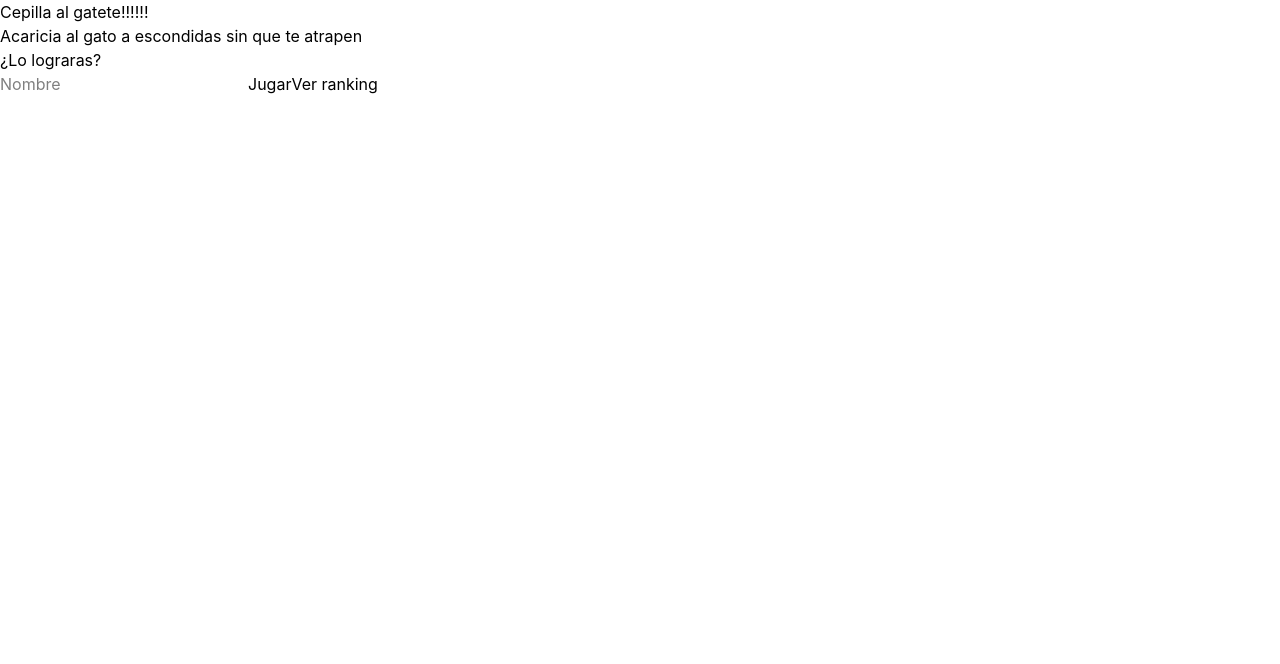
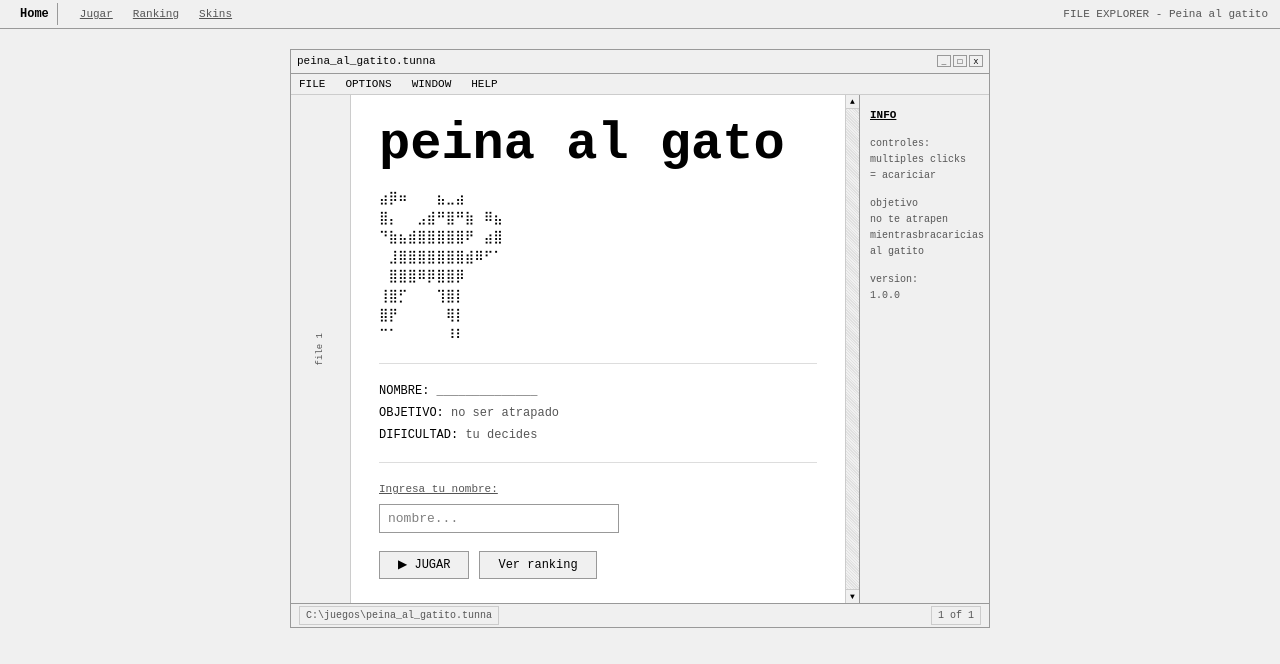
Before and after one commit to VanrougeK/gato-game, a React (Vite) app in the folder gato-cepillao/: page / in a window 1280 px wide. Shown: the top 664 px of the page. Built offline with nearby package versions, Linux system fonts and the light colour scheme.

Commit message:
Add style app.jsx

```diff
--- a/gato-cepillao/src/App.jsx
+++ b/gato-cepillao/src/App.jsx
@@ -13,18 +13,93 @@ export default function App() {
   const [skinActiva, setSkinActiva] = useState("default")
 
   return (
-    <div>
+    <div style={{background: "#f0f0f0", minHeight: "100vh", fontFamily: "monospace"}}>
+
+      {/* barrita de arriba */}
+      <div style={{background: "#f0f0f0", borderBottom: "1px solid #999", padding: "3px 12px", display: "flex", alignItems: "center", gap: "0"}}>
+        <span style={{fontSize: "12px", fontWeight: "bold", color: "#000", padding: "2px 8px", borderRight: "1px solid #999", marginRight: "12px"}}>Home</span>
+        <span onClick={() => namePlayer.trim() && setPantala("Juego")} style={{ fontSize: "11px", color: "#555", padding: "2px 10px", cursor: "pointer", textDecoration: "underline" }}>Jugar</span>
+        <span onClick={() => setPantala("Ranking")} style={{ fontSize: "11px", color: "#555", padding: "2px 10px", cursor: "pointer", textDecoration: "underline" }}>Ranking</span>
+        <span onClick={() => setPantala("Skins")} style={{ fontSize: "11px", color: "#555", padding: "2px 10px", cursor: "pointer", textDecoration: "underline" }}>Skins</span>
+        <span style={{ marginLeft: "auto", fontSize: "11px", color: "#555" }}>FILE EXPLORER - Peina al gatito</span>
+      </div>
+
       {/* pantalla 1 - Introduccion jsjsjjs */}
       {pantalla === "Nombre" &&(
-        <div>
-          <h1>Cepilla al gatete!!!!!!</h1>
-          <p>Acaricia al gato a escondidas sin que te atrapen</p>
-          <p>¿Lo lograras?</p>
-          <input type="text" placeholder="Nombre" maxLength={10} value={namePlayer} onChange={(e) => setNamePlayer(e.target.value)}/>
-          <button onClick={() => namePlayer.trim() && setPantala("Juego")}>Jugar</button>
-          <button onClick={() => setPantala("Ranking")}>Ver ranking</button>
+        <div style={{ margin: "20px auto", width: "700px", border: "1px solid #999", background: "#f0f0f0" }}>
+
+          <div style={{ background: "#f0f0f0", borderBottom: "1px solid #999", padding: "3px 6px", display: "flex", justifyContent: "space-between", alignItems: "center" }}>
+            <span style={{ fontSize: "11px", fontFamily: "monospace" }}>peina_al_gatito.tunna</span>
+            <div style={{ display: "flex", gap: "2px" }}>
+              {["_", "□", "X"].map(b => (
+                <button key={b} style={{ width: "14px", height: "12px", background: "#f0f0f0", border: "1px solid #999", fontSize: "8px", cursor: "pointer", fontFamily: "monospace" }}>{b}</button>
+              ))}
+            </div>
           </div>
-          )}
+
+          {/* menubar */}
+          <div style={{ borderBottom: "1px solid #ccc", padding: "2px 8px", display: "flex", gap: "20px" }}>
+            {["FILE", "OPTIONS", "WINDOW", "HELP"].map(m => (
+              <span key={m} style={{ fontSize: "11px", fontFamily: "monospace", cursor: "pointer", color: "#000" }}>{m}</span>
+            ))}
+          </div>
+
+          {/* layout */}
+          <div style={{ display: "flex" }}>
+
+            {/* sidebar */}
+            <div style={{ width: "60px", borderRight: "1px solid #ccc", padding: "8px 4px", background: "#f0f0f0", fontSize: "9px", fontFamily: "monospace", color: "#555", display: "flex", alignItems: "center", justifyContent: "center" }}>
+              <span style={{ writingMode: "vertical-rl", transform: "rotate(180deg)" }}>file 1</span>
+            </div>
+
+            {/* nodepad */}
+            <div style={{ flex: 1, background: "#fff", padding: "24px 28px", display: "flex", flexDirection: "column", gap: "18px", minHeight: "380px" }}>
+              <p style={{ fontSize: "52px", fontWeight: "bold", fontFamily: "monospace", color: "#000", lineHeight: 1 }}>peina al gato</p>
+              <p>⣴⡿⠶⠀⠀⠀⣦⣀⣴⠀⠀<br />⣿⡄⠀⠀⣠⣾⠛⣿⠛⣷⠀⠿⣦ <br />⠙⣷⣦⣾⣿⣿⣿⣿⣿⠟⠀⣴⣿ <br />⠀⣸⣿⣿⣿⣿⣿⣿⣿⣾⠿⠋⠁ <br />⠀⣿⣿⣿⠿⡿⣿⣿⡿ <br />⢸⣿⡋⠀⠀⠀⢹⣿⡇ <br />⣿⡟⠀⠀⠀⠀⠀⢿⡇⠀ <br />⠉⠁⠀⠀⠀⠀⠀⠸⠇</p>
+              <hr style={{ border: "none", borderTop: "1px solid #ddd" }}/>
+
+              <div style={{ display: "flex", flexDirection: "column", gap: "4px" }}>
+                <p style={{ fontSize: "12px", fontFamily: "monospace" }}>NOMBRE: <span style={{ color: "#555" }}>______________</span></p>
+                <p style={{ fontSize: "12px", fontFamily: "monospace" }}>OBJETIVO: <span style={{ color: "#555" }}>no ser atrapado</span></p>
+                <p style={{ fontSize: "12px", fontFamily: "monospace" }}>DIFICULTAD: <span style={{ color: "#555" }}>tu decides</span></p>
+              </div>
+
+              <hr style={{ border: "none", borderTop: "1px solid #ddd" }}/>
+
+              <div>
+                <p style={{ fontSize: "11px", fontFamily: "monospace", color: "#555", marginBottom: "6px", textDecoration: "underline" }}>Ingresa tu nombre: </p>
+                <input type="text" placeholder="nombre..." maxLength={10} value={namePlayer} onChange={(e) => setNamePlayer(e.target.value)} style={{ background: "#fff", border: "1px solid #999", padding: "4px 8px", fontFamily: "monospace", fontSize: "13px", outline: "none", width: "240px", color: "#000" }}/>
+              </div>
+
+              <div style={{ display: "flex", gap: "10px" }}>
+                <button onClick={() => namePlayer.trim() && setPantala("Juego")} style={{ background: "#f0f0f0", border: "1px solid #999", padding: "4px 18px", fontFamily: "monospace", fontSize: "12px", cursor: "pointer", color: "#000" }}>▶ JUGAR</button>
+                <button onClick={() => setPantala("Ranking")} style={{ background: "#f0f0f0", border: "1px solid #999", padding: "4px 18px", fontFamily: "monospace", fontSize: "12px", cursor: "pointer", color: "#000" }}>Ver ranking</button>
+              </div>
+            </div>
+
+            {/* scrollbar */}
+            <div style={{ width: "14px", background: "#f0f0f0", borderLeft: "1px solid #ccc", display: "flex", flexDirection: "column" }}>
+              <div style={{ height: "14px", display: "flex", alignItems: "center", justifyContent: "center", fontSize: "8px", borderBottom: "1px solid #ccc", cursor: "pointer" }}>▲</div>
+              <div style={{ flex: 1, background: "repeating-linear-gradient(45deg,#f0f0f0,#f0f0f0 1px,#e0e0e0 1px,#e0e0e0 2px)" }}></div>
+              <div style={{ height: "14px", display: "flex", alignItems: "center", justifyContent: "center", fontSize: "8px", borderTop: "1px solid #ccc", cursor: "pointer" }}>▼</div>
+            </div>
+
+            {/* panel derecho */}
+            <div style={{ width: "130px", borderLeft: "1px solid #999", padding: "12px 10px", background: "#f0f0f0", display: "flex", flexDirection: "column", gap: "12px" }}>
+              <p style={{ fontSize: "11px", fontFamily: "monospace", fontWeight: "bold", textDecoration: "underline" }}>INFO</p>
+              <p style={{ fontSize: "10px", fontFamily: "monospace", color: "#555", lineHeight: "1.6" }}>controles: <br /> multiples clicks <br /> = acariciar</p>
+              <p style={{ fontSize: "10px", fontFamily: "monospace", color: "#555", lineHeight: "1.6" }}>objetivo <br /> no te atrapen <br />mientrasbracaricias al gatito</p>
+              <p style={{ fontSize: "10px", fontFamily: "monospace", color: "#555", lineHeight: "1.6" }}>version: <br />1.0.0</p>
+            </div>
+          </div>
+
+          {/* statussbar */}
+          <div style={{ borderTop: "1px solid #999", padding: "2px 8px", display: "flex", justifyContent: "space-between", background: "#f0f0f0" }}>
+            <span style={{ fontSize: "10px", fontFamily: "monospace", color: "#555", border: "1px solid #ccc", padding: "1px 6px" }}>C:\juegos\peina_al_gatito.tunna</span>
+            <span style={{ fontSize: "10px", fontFamily: "monospace", color: "#555", border: "1px solid #ccc", padding: "1px 6px" }}>1 of 1</span>
+          </div>
+          </div>
+        )}
 
 {/* Pantalla 2 - Juego */}
           {pantalla === "Juego" && (
```
